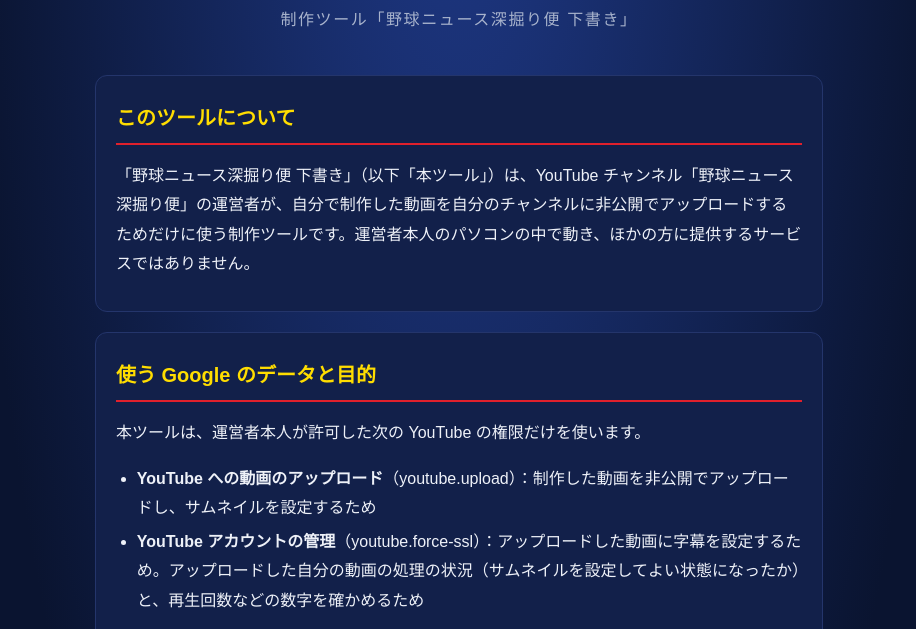
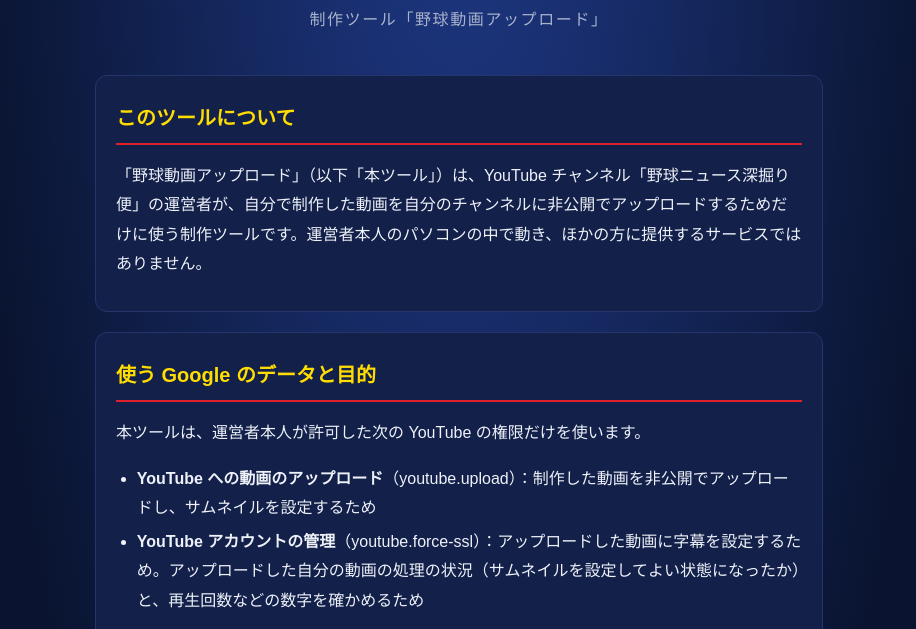
Before and after one commit to kaisetsu-lab/kaisetsu-lab.github.io, a plain HTML site: page yakyu/privacy.html in a window 1280 px wide. Shown: the part 107-736 px from the top of the page, without its empty margins (181-1097 px from the left). Drawn offline with Linux system fonts and the light colour scheme.

Commit message:
Add files via upload

```diff
--- a/yakyu/privacy.html
+++ b/yakyu/privacy.html
@@ -4,7 +4,7 @@
 <meta charset="utf-8">
 <meta name="viewport" content="width=device-width, initial-scale=1">
 <title>プライバシーポリシー</title>
-<meta name="description" content="制作ツール「野球ニュース深掘り便 下書き」のプライバシーポリシーです。">
+<meta name="description" content="制作ツール「野球動画アップロード」のプライバシーポリシーです。">
 <link rel="icon" href="icon.png">
 <link rel="stylesheet" href="style.css">
 </head>
@@ -12,12 +12,12 @@
 <main>
   <header>
     <h1>プライバシーポリシー</h1>
-    <p class="tag">制作ツール「野球ニュース深掘り便 下書き」</p>
+    <p class="tag">制作ツール「野球動画アップロード」</p>
   </header>
 
   <section>
     <h2>このツールについて</h2>
-    <p>「野球ニュース深掘り便 下書き」（以下「本ツール」）は、YouTube チャンネル「野球ニュース深掘り便」の運営者が、自分で制作した動画を自分のチャンネルに非公開でアップロードするためだけに使う制作ツールです。運営者本人のパソコンの中で動き、ほかの方に提供するサービスではありません。</p>
+    <p>「野球動画アップロード」（以下「本ツール」）は、YouTube チャンネル「野球ニュース深掘り便」の運営者が、自分で制作した動画を自分のチャンネルに非公開でアップロードするためだけに使う制作ツールです。運営者本人のパソコンの中で動き、ほかの方に提供するサービスではありません。</p>
   </section>
 
   <section>
```
Also changed, not shown: yakyu/index.html (+1 -1 lines).
